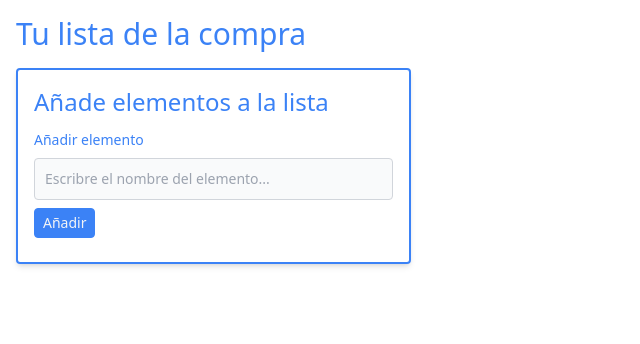
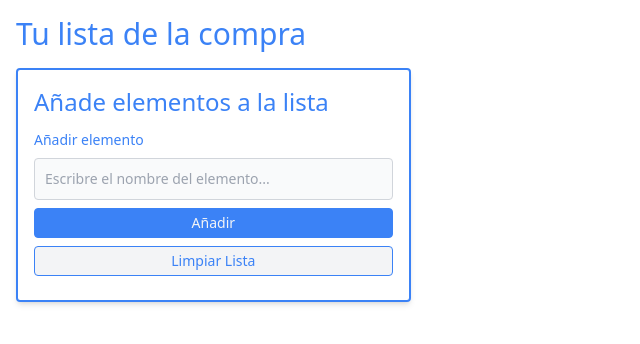
Before and after one commit to Zeppelin17/nextjs-grocery-list, a Next.js app: page / in a window 1280 px wide. Shown: the top 344 px of the page, without its empty margins (0-640 px from the left). Built offline with nearby package versions, Linux system fonts and the light colour scheme.

Commit message:
[UPD] add new button to clear list

```diff
--- a/components/addItemForm.js
+++ b/components/addItemForm.js
@@ -1,7 +1,12 @@
 import InputText from "./inputText"
 import Button from "./button"
 
-const AddItemForm = ({ handleSubmit, inputValue, setInputValue }) => {
+const AddItemForm = ({
+  handleSubmit,
+  handleClearList,
+  inputValue,
+  setInputValue,
+}) => {
   const handleInputChange = (e) => {
     setInputValue(e.target.value)
   }
@@ -15,7 +20,12 @@ const AddItemForm = ({ handleSubmit, inputValue, setInputValue }) => {
         onChange={handleInputChange}
         value={inputValue}
       />
-      <Button handleClick={handleSubmit}>Añadir</Button>
+      <span className="flex flex-col">
+        <Button handleClick={handleSubmit}>Añadir</Button>
+        <Button handleClick={handleClearList} btnType="secondary">
+          Limpiar Lista
+        </Button>
+      </span>
     </form>
   )
 }
--- a/components/button.js
+++ b/components/button.js
@@ -1,8 +1,13 @@
-const Button = ({ handleClick, children }) => {
+const Button = ({ handleClick, children, btnType = false }) => {
+  const btnStyles =
+    btnType === "secondary"
+      ? "text-blue-500 bg-gray-100 hover:bg-gray-200"
+      : "text-gray-100 bg-blue-500 hover:bg-gray-100 hover:text-blue-500"
+
   return (
     <button
       onClick={handleClick}
-      className="mb-2 py-1 block text-sm text-gray-100 bg-blue-500 px-2 border border-blue-500 rounded hover:bg-gray-100 hover:text-blue-500 hover:shadow-sm"
+      className={`mb-2 py-1 px-2 block text-sm border border-blue-500 rounded ${btnStyles} hover:shadow-sm`}
     >
       {children}
     </button>
--- a/components/groceriesManager.js
+++ b/components/groceriesManager.js
@@ -12,6 +12,7 @@ const GroceriesManager = () => {
 
   const handleSubmit = (e) => {
     e.preventDefault()
+
     let msg = ""
     let newGroceryList = [...groceryList]
     const itemExist = newGroceryList.find((item) => item === inputValue)
@@ -27,6 +28,11 @@ const GroceriesManager = () => {
     }
     setResultMessage(msg)
     setInputValue("")
+  }
+
+  const handleClearList = (e) => {
+    e.preventDefault()
+    setGroceryList([])
   }
 
   const handleDeleteItem = (item) => {
@@ -45,6 +51,7 @@ const GroceriesManager = () => {
           <Heading2>Añade elementos a la lista</Heading2>
           <AddItemForm
             handleSubmit={handleSubmit}
+            handleClearList={handleClearList}
             inputValue={inputValue}
             setInputValue={setInputValue}
           />
```
